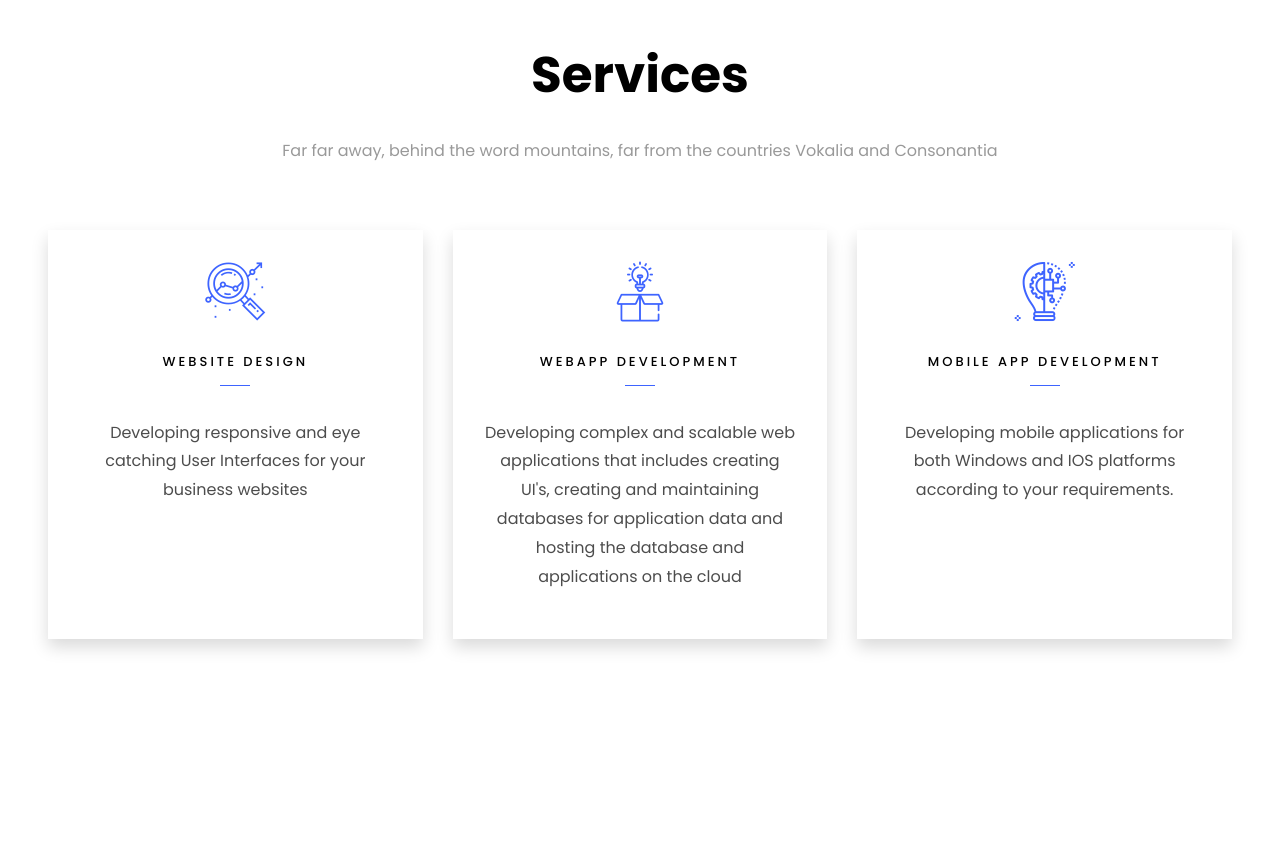
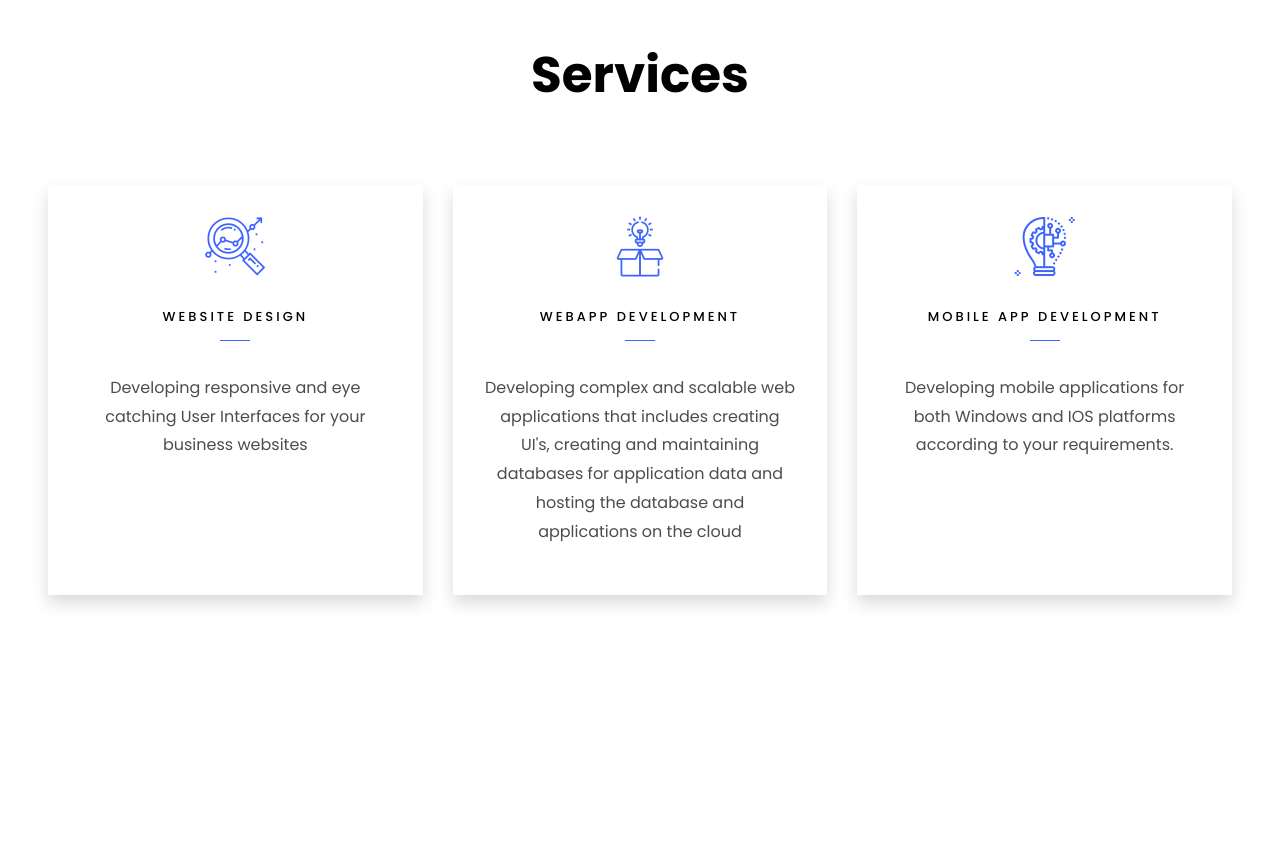
Before and after one commit to praveen-patare/praveen-patare.github.io, a plain HTML site: page index.html in a window 1280 px wide. Shown: the part 4100-4956 px from the top of the page. Drawn offline with Linux system fonts and the light colour scheme; files whose address does not match are found by name.

Commit message:
Update index.html

```diff
--- a/index.html
+++ b/index.html
@@ -509,7 +509,7 @@
           <div class="col-md-12 heading-section text-center ftco-animate">
           	<h1 class="big big-2">Services</h1>
             <h2 class="mb-4">Services</h2>
-            <p>Far far away, behind the word mountains, far from the countries Vokalia and Consonantia</p>
+            <p></p>
           </div>
         </div>
     		<div class="row">
```
